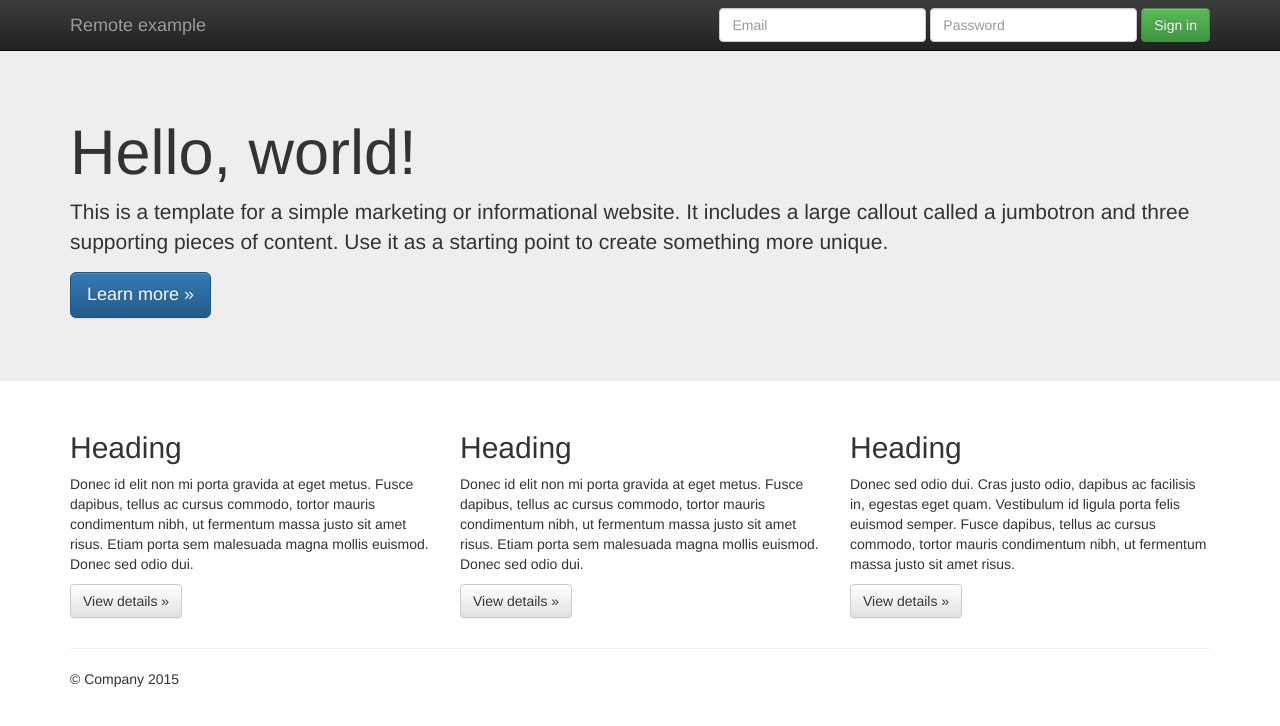
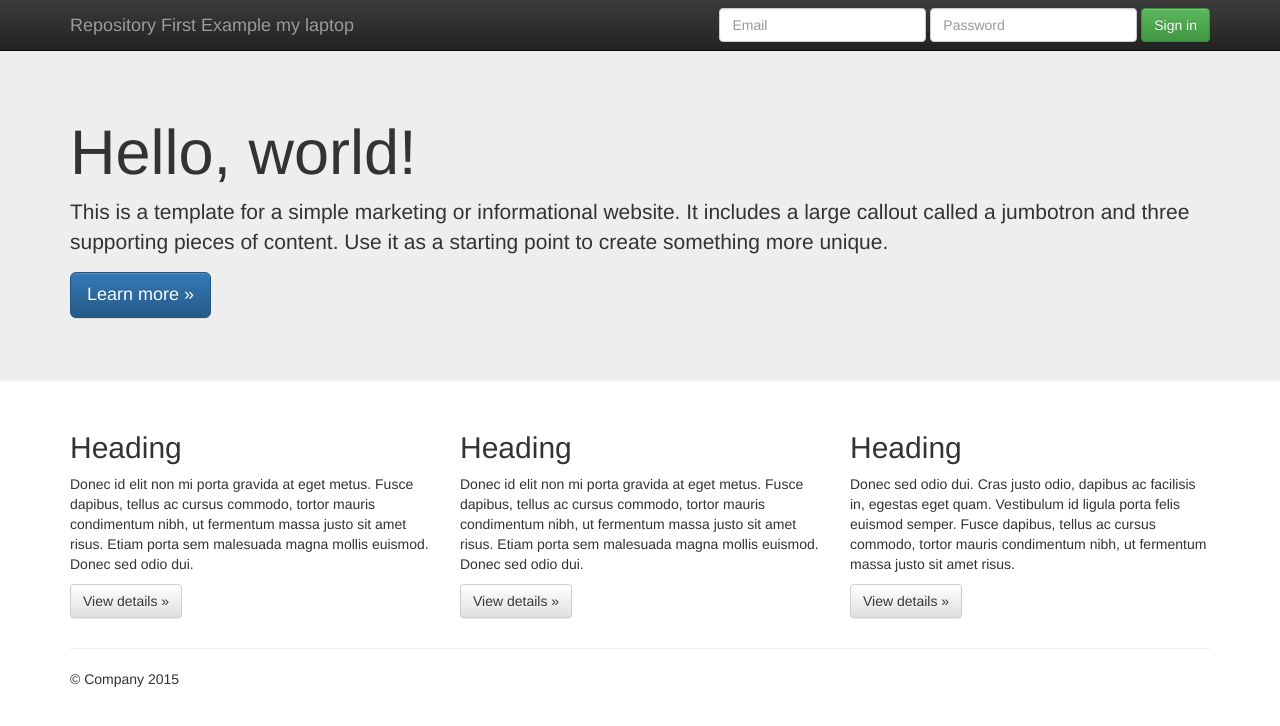
Before and after one commit to bbukshtab/website, a plain HTML site: page index.html in a window 1280 px wide. Drawn offline with nearby package versions, Linux system fonts and the light colour scheme.

Commit message:
Index page update for Repository First example from my laptop

```diff
--- a/index.html
+++ b/index.html
@@ -8,7 +8,7 @@
         <meta charset="utf-8">
         <meta http-equiv="X-UA-Compatible" content="IE=edge,chrome=1">
 
-        <title>Remote Example</title>
+        <title>Repository First Example my laptop</title>
 
         <meta name="description" content="">
         <meta name="viewport" content="width=device-width, initial-scale=1">
@@ -40,7 +40,7 @@
             <span class="icon-bar"></span>
           </button>
 
-          <a class="navbar-brand" href="#">Remote example</a>
+          <a class="navbar-brand" href="#">Repository First Example my laptop</a>
 
         </div>
         <div id="navbar" class="navbar-collapse collapse">
```
